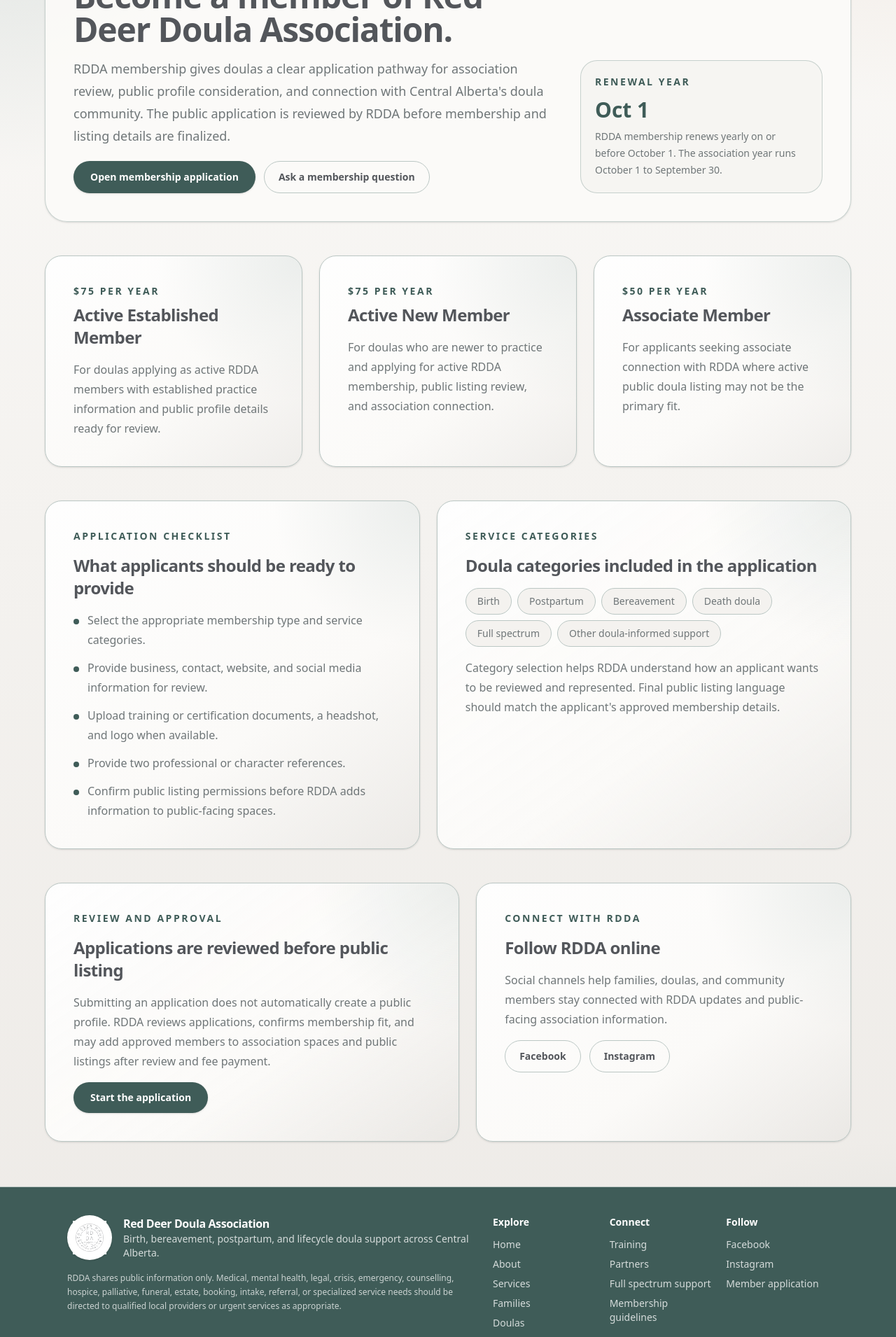
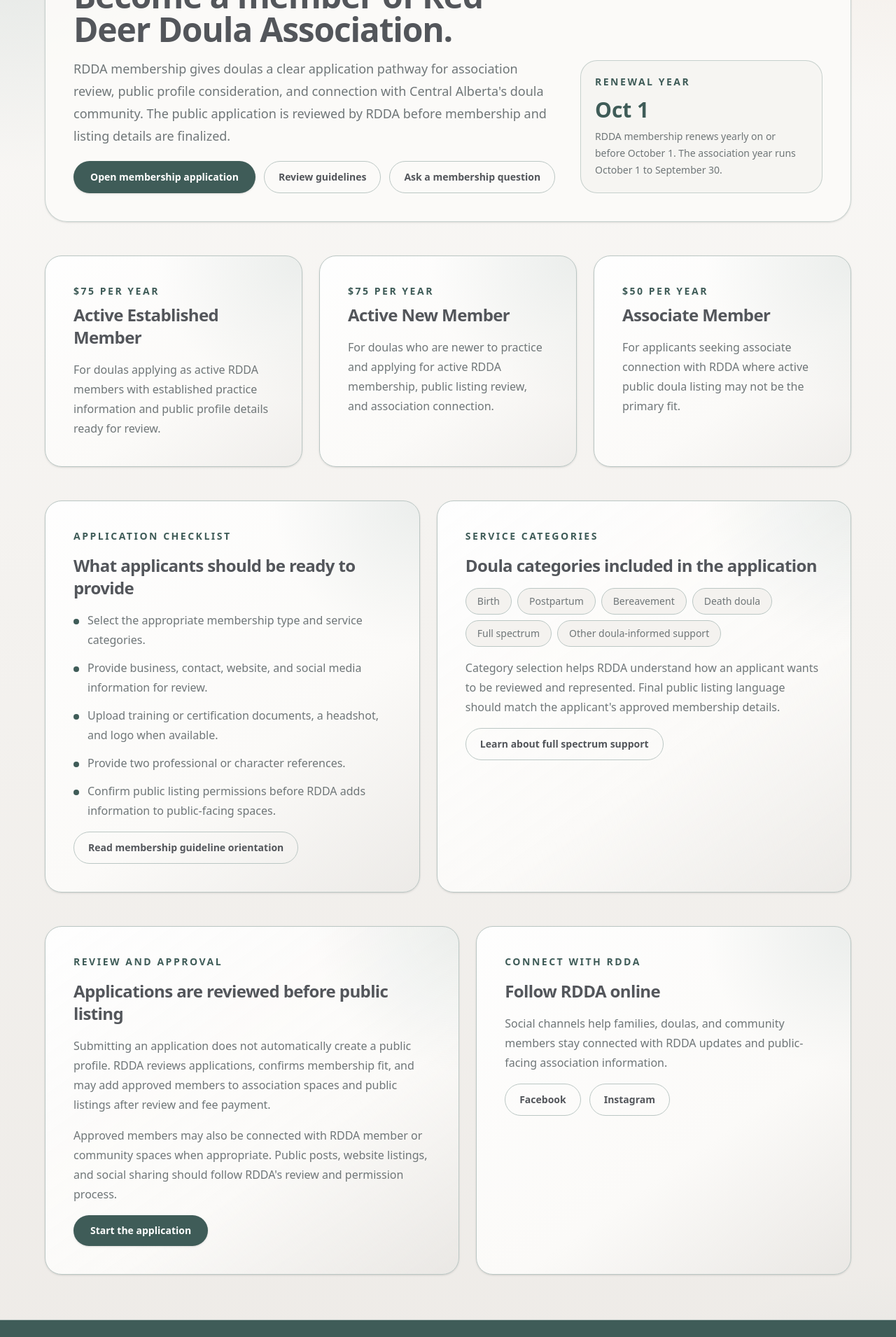
Before and after one commit to hickdwayne-rdp/rdda-platform, a Next.js app in the folder repo/: page /membership in a window 1280 px wide. Shown: the part 296-2206 px from the top of the page at 70% size. Built offline with nearby package versions, Linux system fonts and the light colour scheme.

Commit message:
Add guidelines and member community orientation to membership page

```diff
--- a/repo/src/app/membership/page.tsx
+++ b/repo/src/app/membership/page.tsx
@@ -98,6 +98,12 @@
                     Open membership application
                   </a>
                   <Link
+                    href="/membership/guidelines"
+                    className="inline-flex rounded-full border border-border px-5 py-3 text-sm font-semibold text-primary transition hover:bg-background focus-visible:outline-none focus-visible:ring-2 focus-visible:ring-primary focus-visible:ring-offset-2"
+                  >
+                    Review guidelines
+                  </Link>
+                  <Link
                     href="/contact"
                     className="inline-flex rounded-full border border-border px-5 py-3 text-sm font-semibold text-primary transition hover:bg-background focus-visible:outline-none focus-visible:ring-2 focus-visible:ring-primary focus-visible:ring-offset-2"
                   >
@@ -158,6 +164,12 @@
                     </li>
                   ))}
                 </ul>
+                <Link
+                  href="/membership/guidelines"
+                  className="inline-flex rounded-full border border-border px-5 py-3 text-sm font-semibold text-primary transition hover:bg-background focus-visible:outline-none focus-visible:ring-2 focus-visible:ring-primary focus-visible:ring-offset-2"
+                >
+                  Read membership guideline orientation
+                </Link>
               </div>
             </SectionCard>
 
@@ -184,6 +196,12 @@
                   to be reviewed and represented. Final public listing language
                   should match the applicant&apos;s approved membership details.
                 </p>
+                <Link
+                  href="/full-spectrum"
+                  className="inline-flex rounded-full border border-border px-5 py-3 text-sm font-semibold text-primary transition hover:bg-background focus-visible:outline-none focus-visible:ring-2 focus-visible:ring-primary focus-visible:ring-offset-2"
+                >
+                  Learn about full spectrum support
+                </Link>
               </div>
             </SectionCard>
           </section>
@@ -202,6 +220,12 @@
                   public profile. RDDA reviews applications, confirms membership
                   fit, and may add approved members to association spaces and
                   public listings after review and fee payment.
+                </p>
+                <p className="leading-7 text-muted-foreground">
+                  Approved members may also be connected with RDDA member or
+                  community spaces when appropriate. Public posts, website
+                  listings, and social sharing should follow RDDA&apos;s review and
+                  permission process.
                 </p>
                 <a
                   href={membershipApplicationUrl}
```
